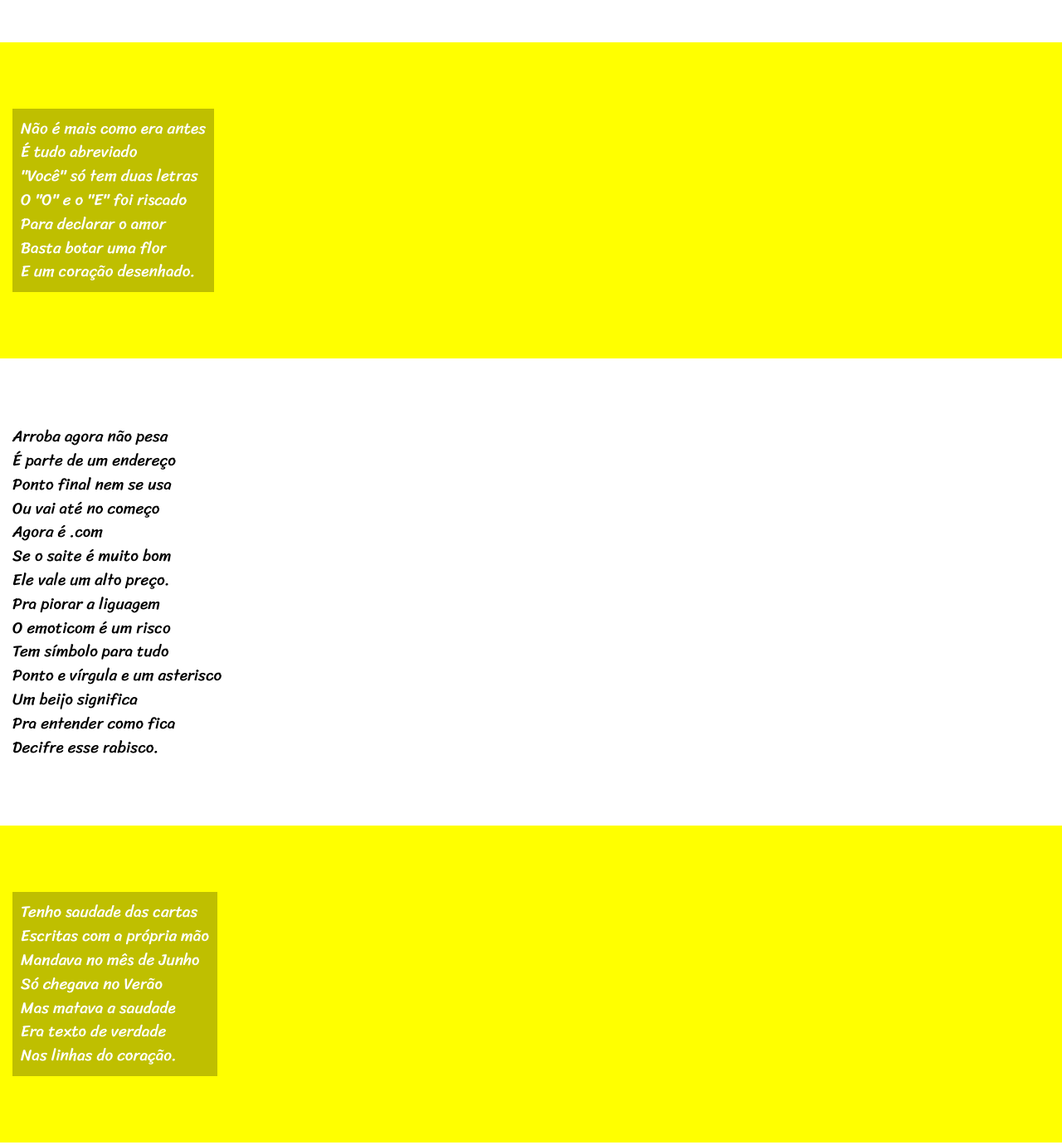
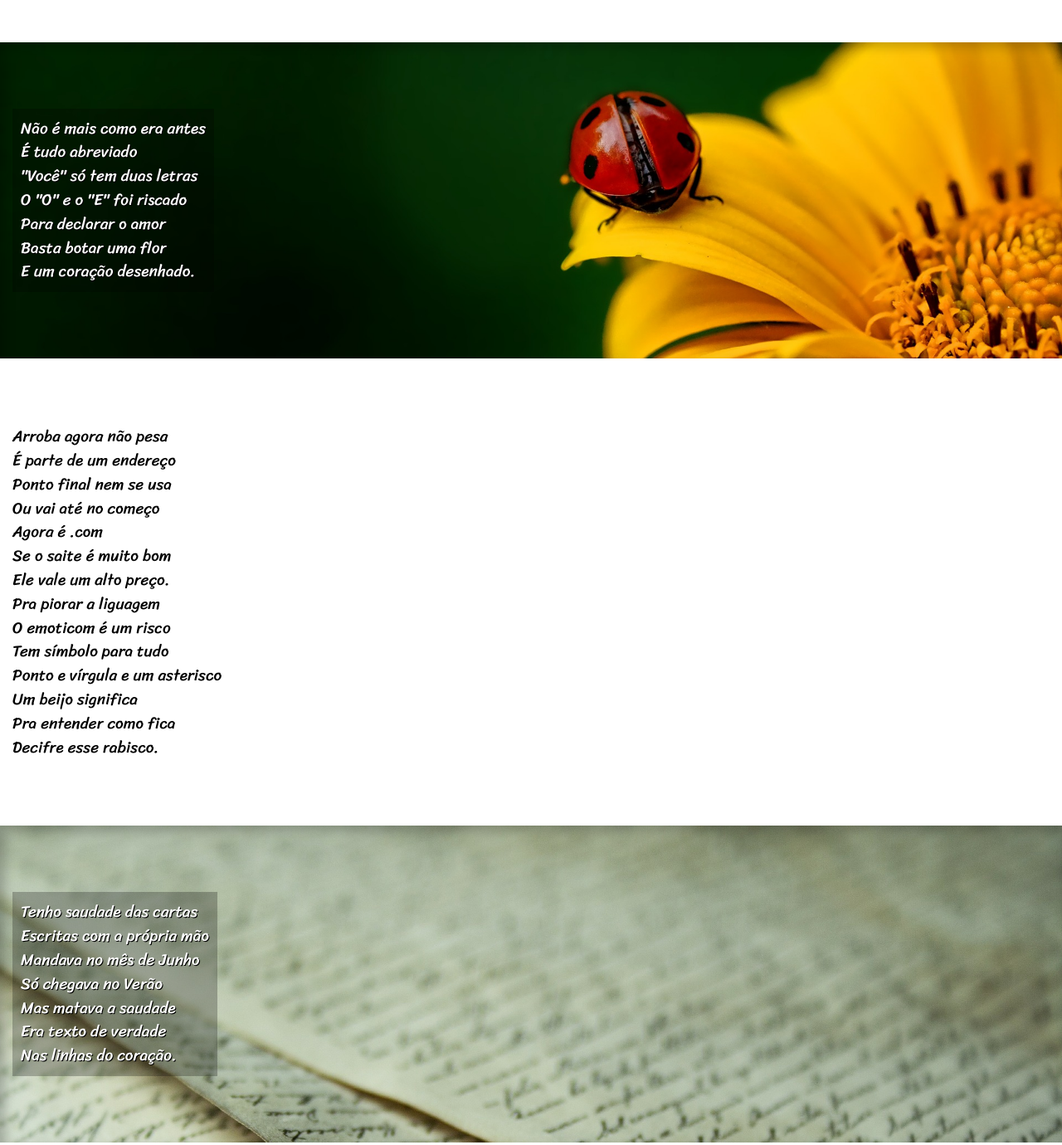
Before and after one commit to isluizatavares/isHTML5eCSS3, a plain HTML site: page desafios/d12/index.html in a window 1280 px wide. Shown: the part 500-1880 px from the top of the page at 83% size. Drawn offline with Linux system fonts and the light colour scheme.

Commit message:
Imagens com efeito Parallax simples

```diff
--- a/desafios/d12/estilo/style.css
+++ b/desafios/d12/estilo/style.css
@@ -62,12 +62,26 @@ section.normal{
 section.imagem{
     background-color: yellow;
     color: white;
+    box-shadow: inset 6px 6px 13px 0px rgba(0, 0, 0, 0.226);
+    background-attachment: fixed;
 }
 
 section.imagem > p{
     display: inline-block;
     padding: 10px;
     background-color: rgba(0, 0, 0, 0.250);
+    text-shadow: 1px 1px 0px black;
+}
+
+section#img01{
+    background-image: url('../imagens/background001.jpg');
+    background-position: right center;
+    background-size: cover;
+}
+
+section#img02{
+    background-image: url('../imagens/background002.jpg');
+    background-size: cover;
 }
 
 footer#rodape{
--- a/desafios/d12/index.html
+++ b/desafios/d12/index.html
@@ -24,7 +24,7 @@
         </p>
     </section>
 
-    <section class="imagem">
+    <section class="imagem" id="img01">
         <p>
             Não é mais como era antes <br>
             É tudo abreviado <br>
@@ -58,7 +58,7 @@
         </p>
     </section>
 
-    <section class="imagem">
+    <section class="imagem" id="img02">
         <p>
             Tenho saudade das cartas <br>
             Escritas com a própria mão <br>
```
